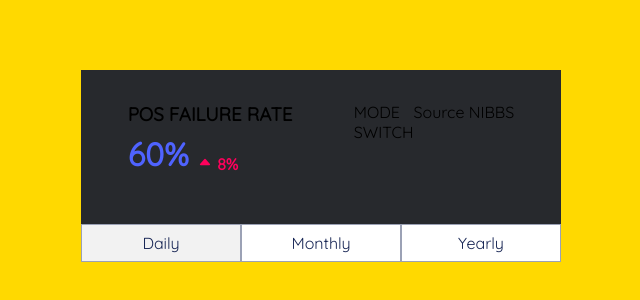
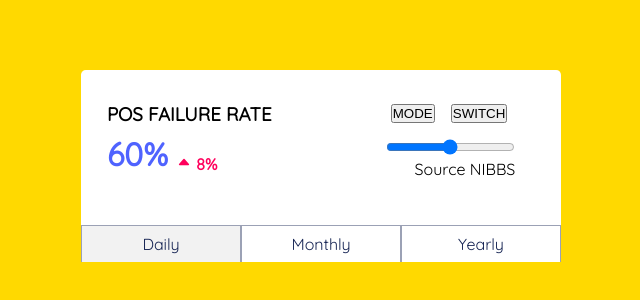
Before and after one commit to auleki/assesment, a React (Create React App) app: page / in a window 1280 px wide. Shown: the part 234-534 px from the top of the page, without its empty margins (319-959 px from the left). Built offline with nearby package versions, Linux system fonts and the light colour scheme.

Commit message:
dark mode added

```diff
--- a/src/App.sass
+++ b/src/App.sass
@@ -8,6 +8,7 @@ $c6: #ffd900
 $c7: #9BA1B5
 $c8: #F2F2F2
 $c9: #182655
+$c10: #383B40
 $f1: Quicksand
 
 *
@@ -28,10 +29,20 @@ body
   display: flex
   justify-content: space-around
   position: relative
+  border-radius: .3rem
 
   .controls
     display: flex
-    justify-content: space-around
+    flex-direction: column
+    align-items: flex-end
+    width: 50%
+    .actions
+      display: flex
+      div
+        margin: 0 .5rem 1rem .5rem
+    .slider
+      input[type="range"]
+
 
   .percentage
     font-size: 2rem
@@ -62,25 +73,64 @@ body
 
 
 
+.full, .compact, .minimal
+    padding: 2rem 1rem
+    height: 12rem
+    width: 30rem
+
+.full
+  .intervals
+    span
+      border: 1px solid $c10
 
 
 
+.light
+  background-color: $c5
+  .intervals
+    background-color: $c5
+    cursor: pointer
+    color: $c9
+    span
+      border: 1px solid $c7
+      border-bottom: none
+      &.now
+        background-color: $c8
+  .range_minimal
+    background-color: $c8
+    .range_width
+      background-color: $c3
+
+.dark
+  background-color: $c4
+  .title
+    color: $c8
+  .intervals
+    background-color: $c4
+    color: $c8
+  span.now
+    background-color: $c10
+  .range_minimal
+    background-color: $c10
+    .range_width
+      background-color: $c3
 
 
-.full
-    padding: 2rem 1rem
-    height: 12rem
-    width: 30rem
-    &.light
-      background-color: $c5
-    .intervals
-      background-color: $c5
-      cursor: pointer
-      color: $c9
+.compact
+  .intervals
+    display: none
 
-      span
-        border: 1px solid $c7
-        &.now
-          background-color: $c8
-    &.dark
-      background-color: $c4
+.minimal
+  .intervals
+    display: none
+  .range_minimal
+    position: absolute
+    padding: 0rem
+    bottom: .5rem
+    border-radius: 100rem
+    width: 90%
+    .range_width
+      width: 80%
+      border-radius: 100rem
+      height: .5rem
+      // background-color: $c3
--- a/src/components/Card.js
+++ b/src/components/Card.js
@@ -1,11 +1,24 @@
-import React from 'react';
+import React, { useState } from 'react';
 
 const Card = () => {
-    return (
-        <div className="card full dark">
+  const [isDark, setIsDark] = useState(false);
+
+
+
+  const switchMode = () => {
+
+  }
+
+  const darkToggle = () => {
+    setIsDark(!isDark)
+  }
+  const pickClass = isDark ? 'card dark full' : 'card light full';
+
+  return (
+        <div className={pickClass}>
           <div className="stats">
-            <h3>POS FAILURE RATE</h3>
-
+            <h3 className="title">POS FAILURE RATE</h3>
+            {/* FIX STRUCTURE TO CONTAIN TITLE IN A BOX */}
             <div className="info">
               <p className="percentage">60%</p>
               <span className="change"><ion-icon name="caret-up-outline"></ion-icon> 8%</span>
@@ -14,12 +27,31 @@ const Card = () => {
           </div>
           <div className="controls">
             <div className="actions">
-              <div className="mode">MODE</div>
-              <div className="switch">SWITCH</div>
+              <div className="mode">
+                <button
+                  onClick={switchMode}
+                  >
+                  MODE
+                </button>
+              </div>
+              <div className="switch">
+              <button
+                  onClick={darkToggle}
+                  >
+                  SWITCH
+                </button>
+              </div>
             </div>
 
+            <div className="slider">
+              <input type="range" min="1" max="100" value="50"/>
+            </div>
 
             <p className="source">Source <span>NIBBS</span></p>
+          </div>
+
+          <div className="range_minimal">
+            <div className="range_width"></div>
           </div>
 
           <div className="intervals">
```
